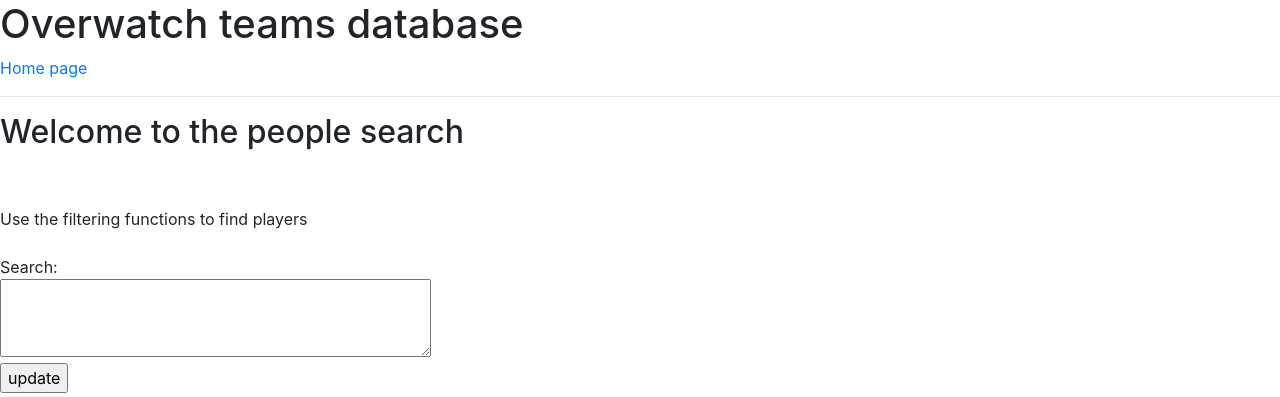
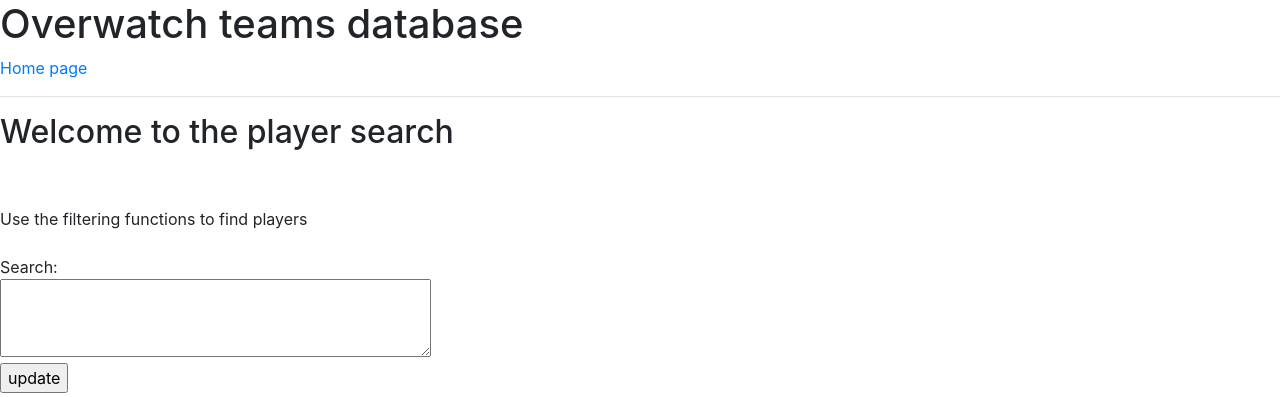
Before and after one commit to thefakejj/Overwatch_teams, a Flask app: template templates/search_players.html in a window 1280 px wide. Shown: the top 397 px of the page. Run offline with Flask 3, Linux system fonts and the light colour scheme; the template is opened without the code that fills it, so the values that code supplies are empty; some libraries are stand-ins or nearby versions.

Commit message:
fixed page title of player search

```diff
--- a/templates/search_players.html
+++ b/templates/search_players.html
@@ -1,8 +1,8 @@
 {% extends "layout.html" %}
-{% block title %}People search{% endblock %}
+{% block title %}Player search{% endblock %}
 {% block content %}
 
-<h2>Welcome to the people search</h2>
+<h2>Welcome to the player search</h2>
 
 <br>
 <br>
```
